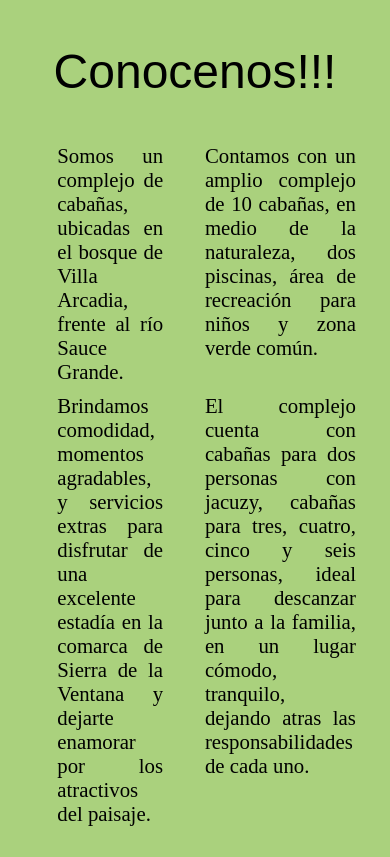
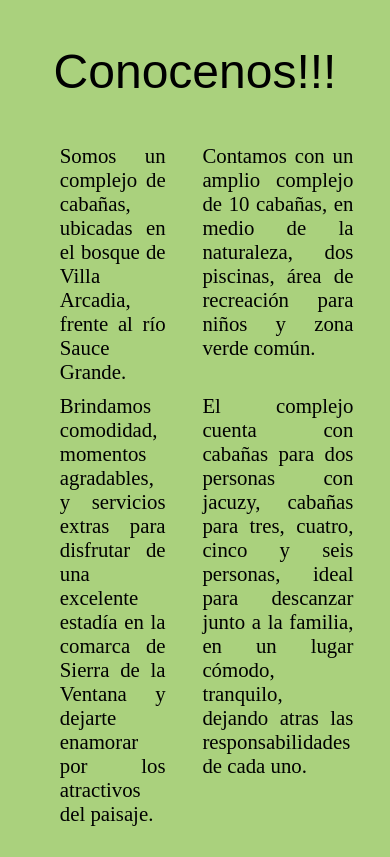
Before and after one commit to Gustav-Br/hospedaje-site, a plain HTML site: page index.html in a window 390 px wide. Shown: the part 1140-1997 px from the top of the page. Drawn offline with nearby package versions, Linux system fonts and the light colour scheme.

Commit message:
Responsive

```diff
--- a/style.css
+++ b/style.css
@@ -73,7 +73,7 @@ body {
     background-color: rgb(170, 209, 125);
     margin-top: 90px;
     padding: 70px;
-    height: 150vh;
+    height: 155vh;
 }
 
 .cont-conoce {
@@ -316,9 +316,16 @@ body {
 
     .img-nav {
         margin-left: -3vw;
-
     }
 
+    #conocenos {
+        height: 170vh;
+    }
+
+    .parrafos {
+        column-gap: 25px;
+        padding: 0 90px;
+    }
 
     .grid-container {
         display: grid;
@@ -338,6 +345,24 @@ body {
 
 /* Estilos para celulares */
 @media screen and (max-width: 768px) {
+
+    .cont-nav {
+        flex-direction: column;
+        align-items: center;
+    }
+
+    #conocenos {
+        background-color: rgb(170, 209, 125);
+        margin-top: 90px;
+        padding: 70px;
+        height: 155vh;
+    }
+
+    .parrafos {
+        column-gap: 25px;
+        padding: 0 55px;
+    }
+
     .imagen {
         aspect-ratio: 1 / 1;
     }
```
